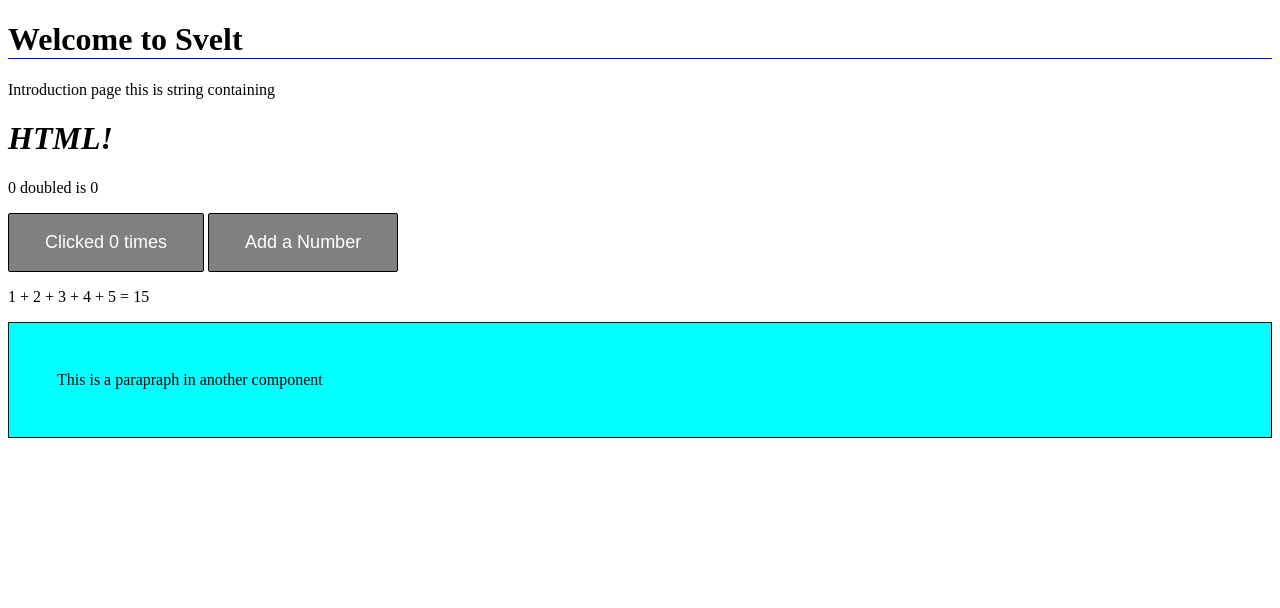
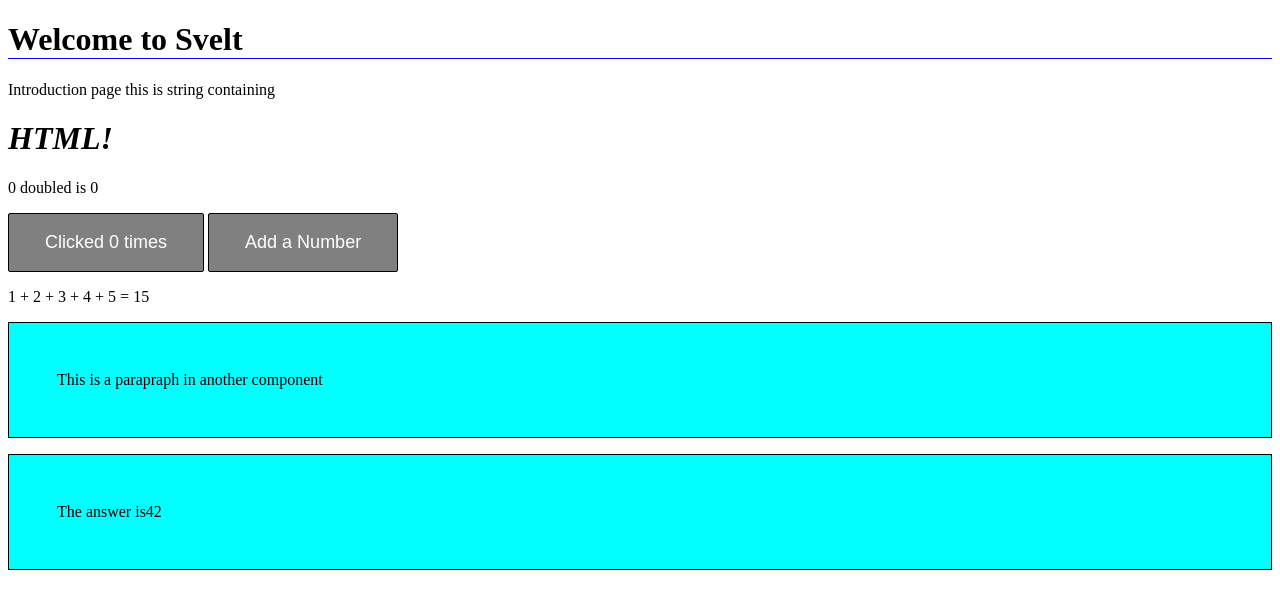
Before and after one commit to EMphalo/myapp, a SvelteKit app: page / in a window 1280 px wide. Shown: the top 608 px of the page. Built offline with nearby package versions, Linux system fonts and the light colour scheme.

Commit message:
#added props

```diff
--- a/src/routes/+page.svelte
+++ b/src/routes/+page.svelte
@@ -40,7 +40,7 @@
 </button>
 
 <p>{numbers.join(' + ')} = {sum}</p>
-<Nested />
+<Nested answer = {42} />
 
 <style>
     h1 {
--- a/src/routes/Nested.svelte
+++ b/src/routes/Nested.svelte
@@ -1,5 +1,13 @@
+<script>
+    export let answer;
+
+</script>
 <p>
     This is a parapraph in another component
+
+</p>
+<p>
+    The answer is<span>{answer}</span>
 </p>
 
 <style>
```
